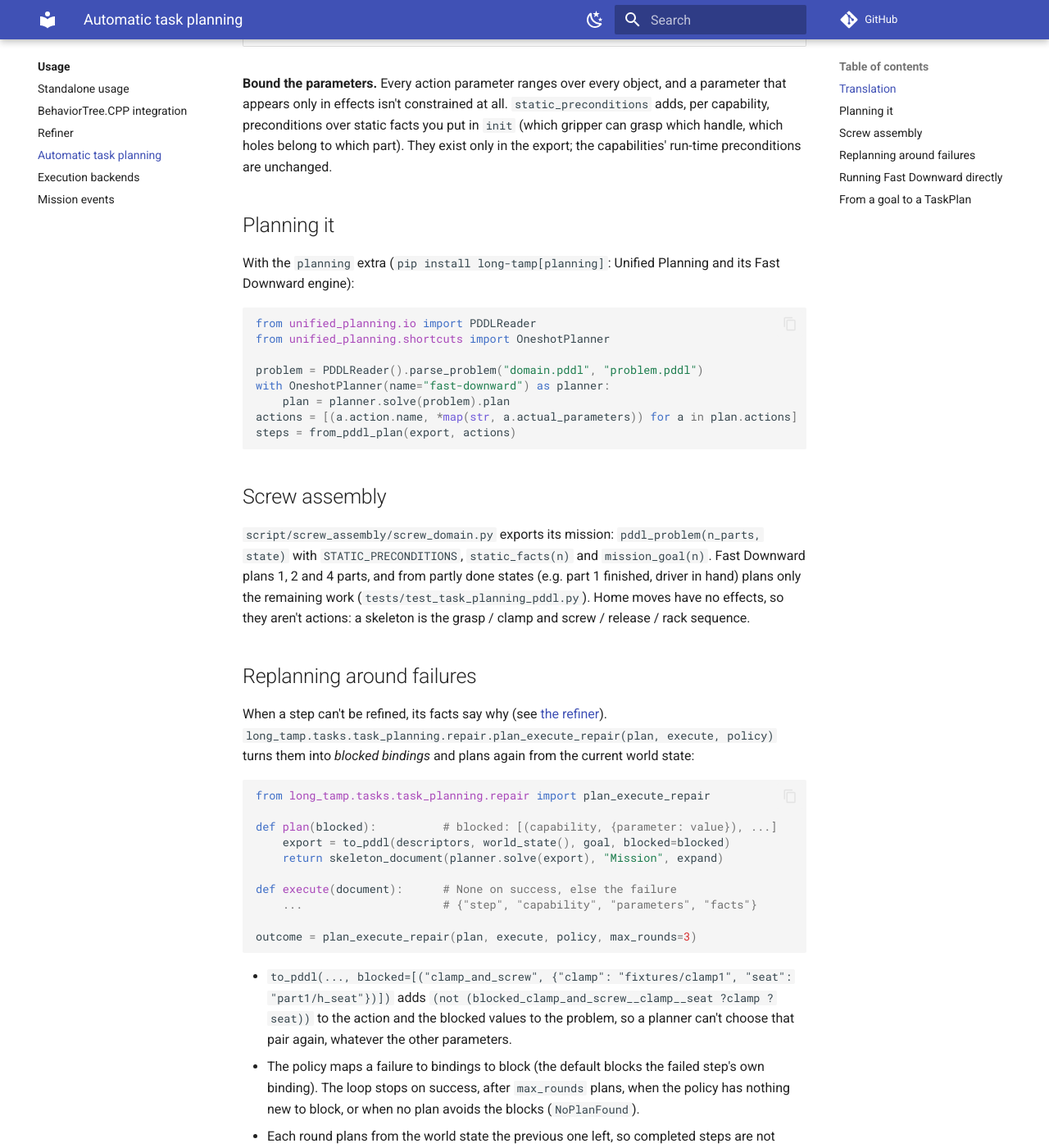
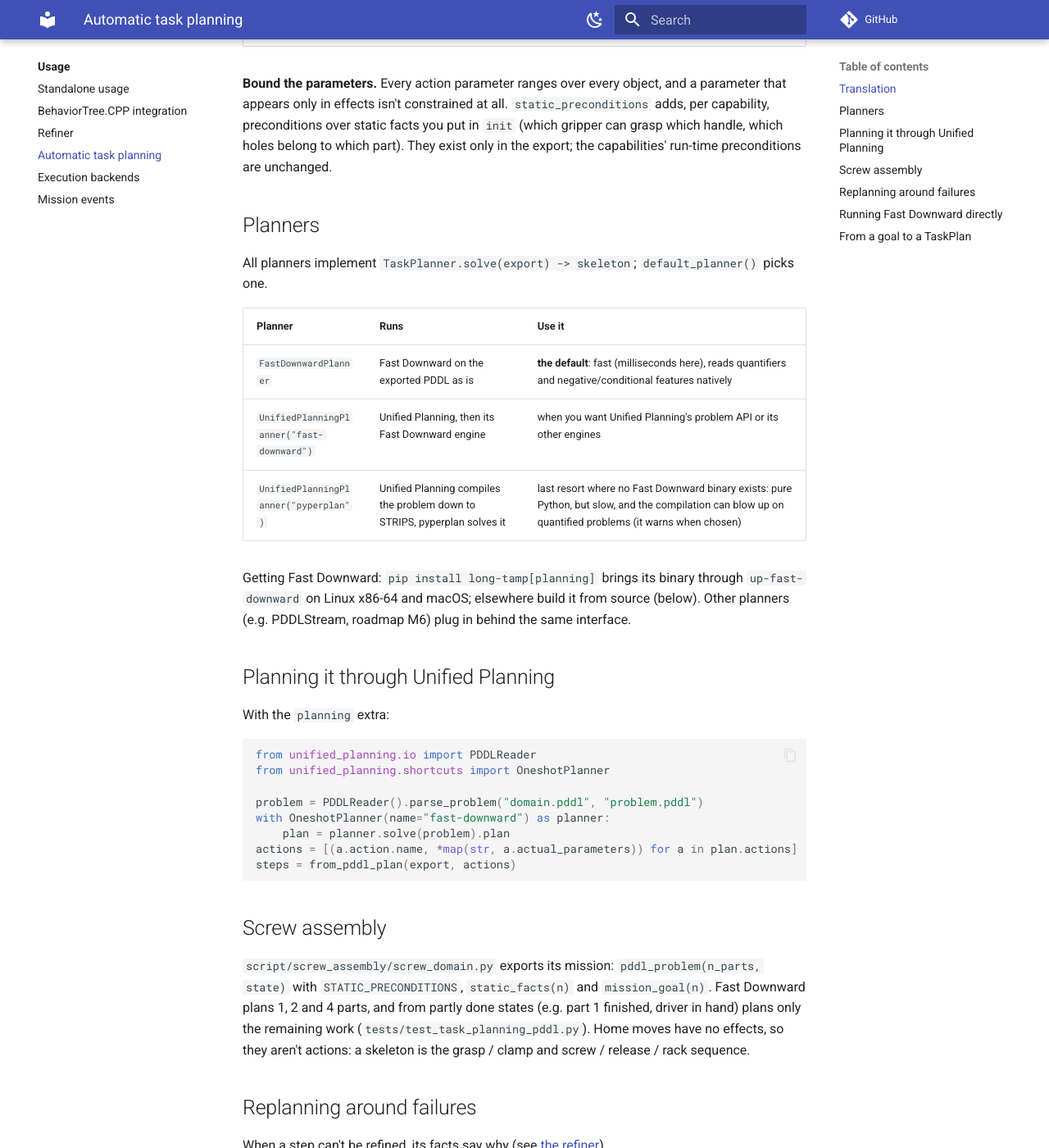
Before and after one commit to thanhndv212/long-tamp, an MkDocs documentation site: the page built from docs/usage/task-planning-pddl.md, in a window 1280 px wide and 1400 px high, scrolled down 991 px. Shown: the whole window at 82% size. Built offline with MkDocs 1.6.1 and Material for MkDocs 9.7.7, drawn with Linux system fonts in a browser that asks for light colours; comment, search, counter and statistics services are not loaded.

Commit message:
docs: Fast Downward is the primary planner, Unified Planning the optional adapter
Refs #16

````diff
--- a/docs/usage/task-planning-pddl.md
+++ b/docs/usage/task-planning-pddl.md
@@ -36,10 +36,24 @@ adds, per capability, preconditions over static facts you put in `init` (which g
 grasp which handle, which holes belong to which part). They exist only in the export; the
 capabilities' run-time preconditions are unchanged.
 
-## Planning it
+## Planners
 
-With the `planning` extra (`pip install long-tamp[planning]`: Unified Planning and its
-Fast Downward engine):
+All planners implement `TaskPlanner.solve(export) -> skeleton`; `default_planner()` picks
+one.
+
+| Planner | Runs | Use it |
+|---|---|---|
+| `FastDownwardPlanner` | Fast Downward on the exported PDDL as is | **the default**: fast (milliseconds here), reads quantifiers and negative/conditional features natively |
+| `UnifiedPlanningPlanner("fast-downward")` | Unified Planning, then its Fast Downward engine | when you want Unified Planning's problem API or its other engines |
+| `UnifiedPlanningPlanner("pyperplan")` | Unified Planning compiles the problem down to STRIPS, pyperplan solves it | last resort where no Fast Downward binary exists: pure Python, but slow, and the compilation can blow up on quantified problems (it warns when chosen) |
+
+Getting Fast Downward: `pip install long-tamp[planning]` brings its binary through
+`up-fast-downward` on Linux x86-64 and macOS; elsewhere build it from source (below).
+Other planners (e.g. PDDLStream, roadmap M6) plug in behind the same interface.
+
+## Planning it through Unified Planning
+
+With the `planning` extra:
 
 ```python
 from unified_planning.io import PDDLReader
````
Also changed, not shown: pyproject.toml (+6 -4 lines).
